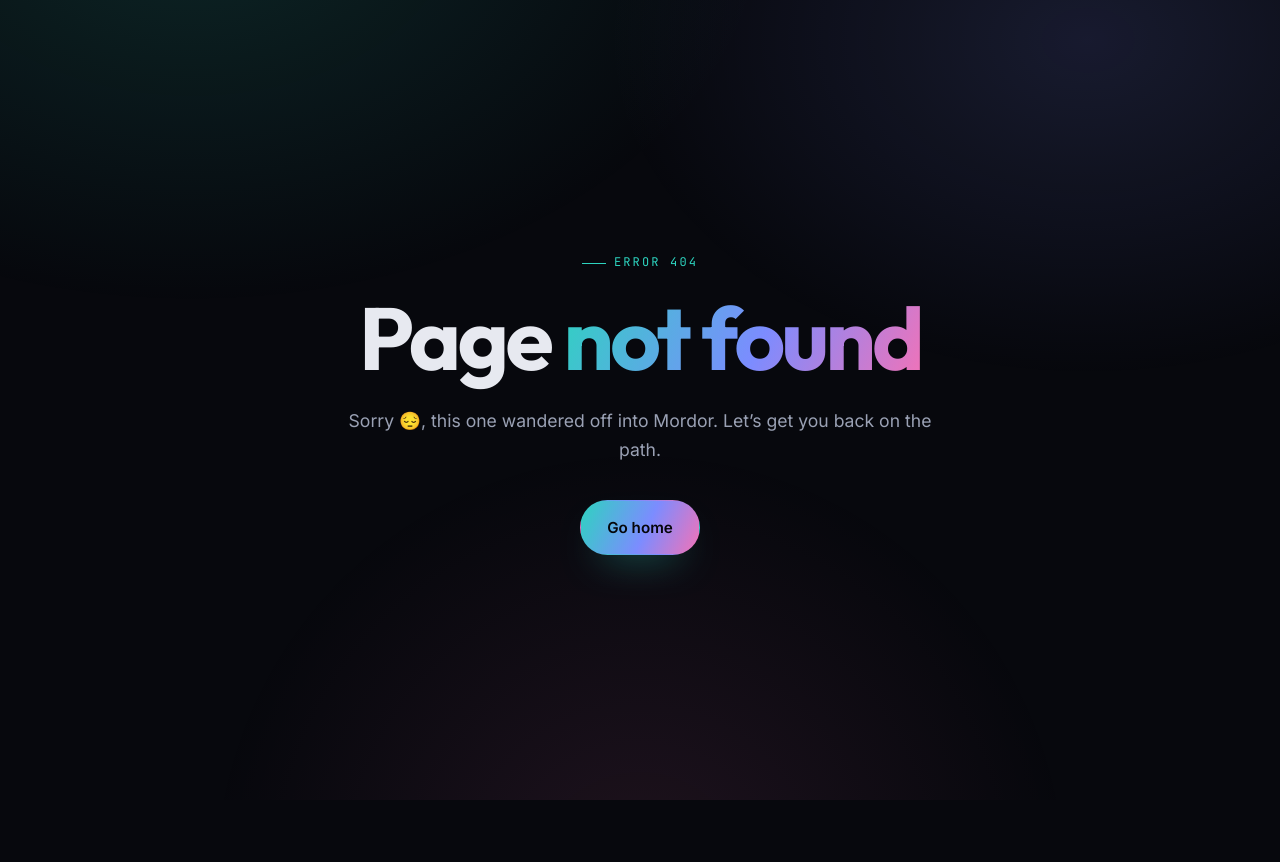
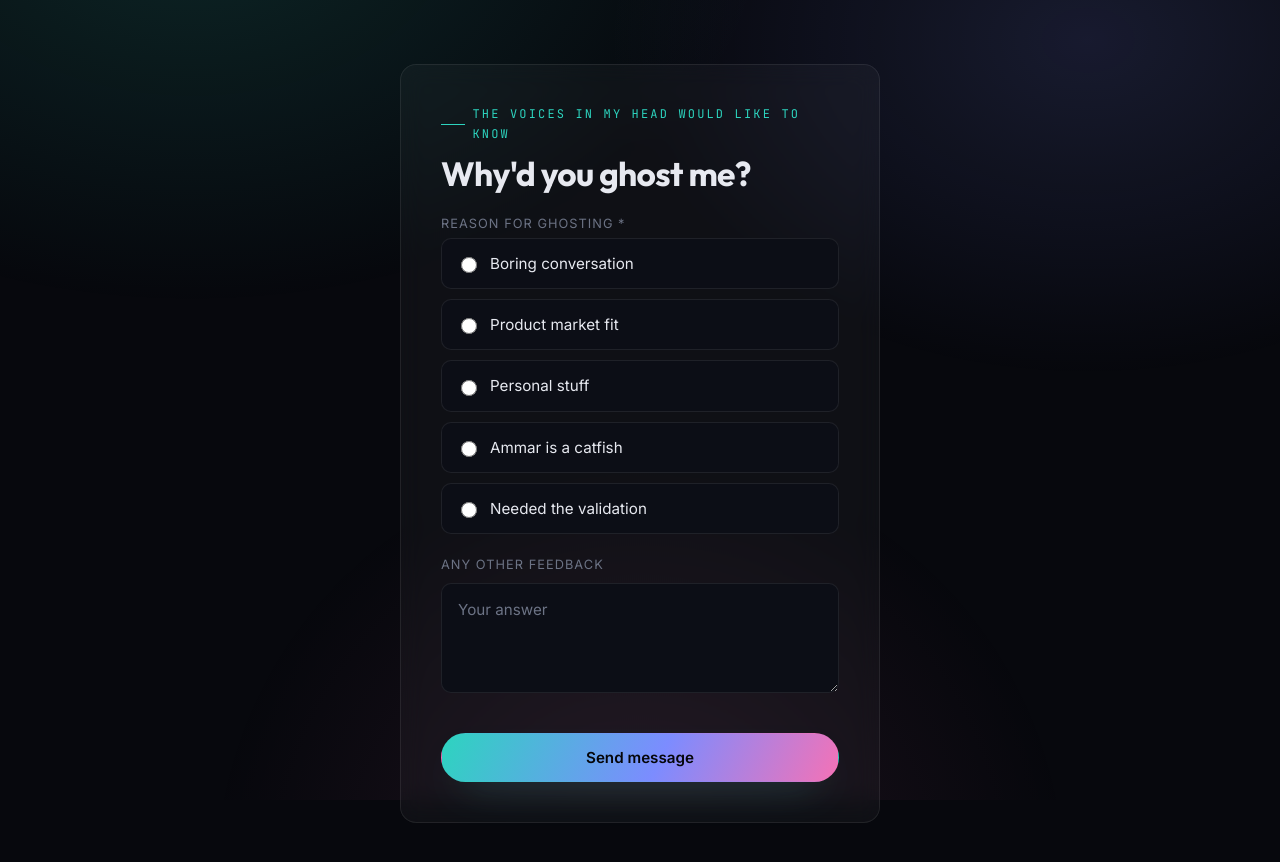
Before and after one commit to zorgonide/portfolio-next, a Next.js app: page /ghosting in a window 1280 px wide. Before the commit this address had no page. Shown: the top 862 px of the page. Before the commit the page ends 800 px from the top, so only its background shows below. Built offline with nearby package versions, Linux system fonts and the light colour scheme; no server answers.

Commit message:
feat: implement ghosting feedback form with reCAPTCHA validation

```diff
--- /dev/null
+++ b/src/app/components/Ghosting.js
@@ -0,0 +1,74 @@
+'use client';
+
+import { useRef, useState } from 'react';
+import Recaptcha from './Recaptcha';
+import { RECAPTCHA_SITE_KEY, GHOSTING_FORM_ENDPOINT } from './formConfig';
+
+const REASONS = ['Boring conversation', 'Product market fit', 'Personal stuff', 'Ammar is a catfish', 'Needed the validation'];
+
+export default function Ghosting() {
+  const [status, setStatus] = useState('');
+  const recaptcha = useRef(null);
+
+  const handleSubmission = (e) => {
+    e.preventDefault();
+    const form = e.target;
+    const formData = new FormData(form);
+    const captchaValue = recaptcha.current?.getValue();
+
+    if (RECAPTCHA_SITE_KEY && !captchaValue) {
+      setStatus('Please complete the captcha first.');
+      return;
+    }
+
+    setStatus('Sending…');
+    fetch(GHOSTING_FORM_ENDPOINT, {
+      method: 'POST',
+      body: formData,
+      headers: { Accept: 'application/json' },
+    })
+      .then(() => {
+        form.reset();
+        recaptcha.current?.reset();
+        setStatus('Thanks for the closure.');
+      })
+      .catch(() => setStatus('Something went wrong — try again in a bit.'));
+  };
+
+  return (
+    <main className='ghosting-page'>
+      <div className='container ghosting-container'>
+        <form className='ghosting-form card' method='POST' onSubmit={handleSubmission}>
+          <input type='hidden' name='_subject' value='Ghosting game response' />
+
+          <div className='ghosting-heading'>
+            <p className='eyebrow'>The voices in my head would like to know</p>
+            <h1>Why&apos;d you ghost me?</h1>
+          </div>
+
+          <fieldset className='reason-options'>
+            <legend>Reason for ghosting *</legend>
+            {REASONS.map((reason) => (
+              <label key={reason}>
+                <input type='radio' name='reason' value={reason} required />
+                {reason}
+              </label>
+            ))}
+          </fieldset>
+
+          <label>
+            Any other feedback
+            <textarea name='message' placeholder='Your answer' />
+          </label>
+
+          {RECAPTCHA_SITE_KEY ? <Recaptcha className='captcha' ref={recaptcha} sitekey={RECAPTCHA_SITE_KEY} /> : null}
+
+          <button type='submit' className='btn btn-primary'>
+            Send message
+          </button>
+          {status ? <p className='form-status'>{status}</p> : null}
+        </form>
+      </div>
+    </main>
+  );
+}
--- a/src/app/components/Home.js
+++ b/src/app/components/Home.js
@@ -3,6 +3,7 @@
 import { useCallback, useEffect, useRef, useState } from 'react';
 import Image from 'next/image';
 import Recaptcha from './Recaptcha';
+import { RECAPTCHA_SITE_KEY, FORM_ENDPOINT } from './formConfig';
 import {
   IconArrowDown,
   IconArrowUpRight,
@@ -14,9 +15,6 @@ import {
   IconMail,
   IconMenu,
 } from './Icons';
-
-const RECAPTCHA_SITE_KEY = process.env.NEXT_PUBLIC_RECAPTCHA_SITE_KEY;
-const FORM_ENDPOINT = 'https://getform.io/f/73ebbb0e-851d-4921-ae48-e8f5b4b64f56';
 
 const NAV_ITEMS = [
   { id: 'about', label: 'About' },
--- /dev/null
+++ b/src/app/components/formConfig.js
@@ -0,0 +1,4 @@
+export const RECAPTCHA_SITE_KEY = process.env.NEXT_PUBLIC_RECAPTCHA_SITE_KEY;
+export const FORM_ENDPOINT = 'https://getform.io/f/73ebbb0e-851d-4921-ae48-e8f5b4b64f56';
+// Falls back to the same GetForm endpoint so ghosting responses land in the same inbox until a dedicated form is set up.
+export const GHOSTING_FORM_ENDPOINT = process.env.NEXT_PUBLIC_GHOSTING_FORM_ENDPOINT || FORM_ENDPOINT;
--- /dev/null
+++ b/src/app/ghosting/page.js
@@ -0,0 +1,11 @@
+import Ghosting from '../components/Ghosting';
+
+export const metadata = {
+  title: "Why'd You Ghost Me? :(",
+  description: 'A tongue-in-cheek feedback form for anyone who ghosted Ammar Khurshid.',
+  robots: { index: false, follow: false },
+};
+
+export default function GhostingPage() {
+  return <Ghosting />;
+}
--- a/src/app/styles.scss
+++ b/src/app/styles.scss
@@ -1026,3 +1026,125 @@ img {
         transform: none;
     }
 }
+
+/* -------------------------------------------------- */
+/* 12. Ghosting game                                  */
+/* -------------------------------------------------- */
+
+.ghosting-page {
+    min-height: 100vh;
+    display: flex;
+    align-items: center;
+    padding: 64px 0;
+}
+
+.ghosting-container {
+    display: flex;
+    justify-content: center;
+}
+
+.ghosting-heading {
+    display: grid;
+    gap: 10px;
+
+    .eyebrow {
+        margin-bottom: 0;
+    }
+
+    h1 {
+        font-size: clamp(1.6rem, 4vw, 2.1rem);
+    }
+}
+
+.ghosting-form {
+    width: 100%;
+    max-width: 480px;
+    padding: 40px;
+    display: grid;
+    gap: 20px;
+
+    label {
+        display: grid;
+        gap: 8px;
+        font-size: 0.8rem;
+        letter-spacing: 0.08em;
+        text-transform: uppercase;
+        color: var(--text-dim);
+    }
+
+    textarea {
+        width: 100%;
+        min-height: 110px;
+        resize: vertical;
+        padding: 13px 16px;
+        border-radius: var(--radius-sm);
+        border: 1px solid var(--border);
+        background: var(--bg-elev);
+        color: var(--text);
+        font: inherit;
+        font-size: 0.95rem;
+        transition: border-color 0.25s var(--ease), box-shadow 0.25s var(--ease);
+
+        &::placeholder {
+            color: var(--text-dim);
+        }
+
+        &:focus {
+            outline: none;
+            border-color: var(--accent);
+            box-shadow: 0 0 0 3px var(--accent-soft);
+        }
+    }
+
+    button {
+        width: 100%;
+    }
+}
+
+.reason-options {
+    display: grid;
+    gap: 10px;
+    border: none;
+    padding: 0;
+    margin: 0;
+
+    legend {
+        padding: 0 0 4px;
+        font-size: 0.8rem;
+        letter-spacing: 0.08em;
+        text-transform: uppercase;
+        color: var(--text-dim);
+    }
+
+    label {
+        display: flex;
+        align-items: center;
+        gap: 10px;
+        padding: 12px 14px;
+        border-radius: var(--radius-sm);
+        border: 1px solid var(--border);
+        background: var(--bg-elev);
+        color: var(--text);
+        font-size: 0.95rem;
+        text-transform: none;
+        letter-spacing: normal;
+        cursor: pointer;
+        transition: border-color 0.25s var(--ease), background 0.25s var(--ease);
+
+        &:hover {
+            border-color: var(--accent);
+        }
+
+        &:has(input:checked) {
+            border-color: var(--accent);
+            background: var(--accent-soft);
+        }
+    }
+
+    input[type='radio'] {
+        accent-color: var(--accent);
+        width: 16px;
+        height: 16px;
+        flex-shrink: 0;
+    }
+}
```
Also changed, not shown: src/proxy.js (added, +21 -0 lines).
